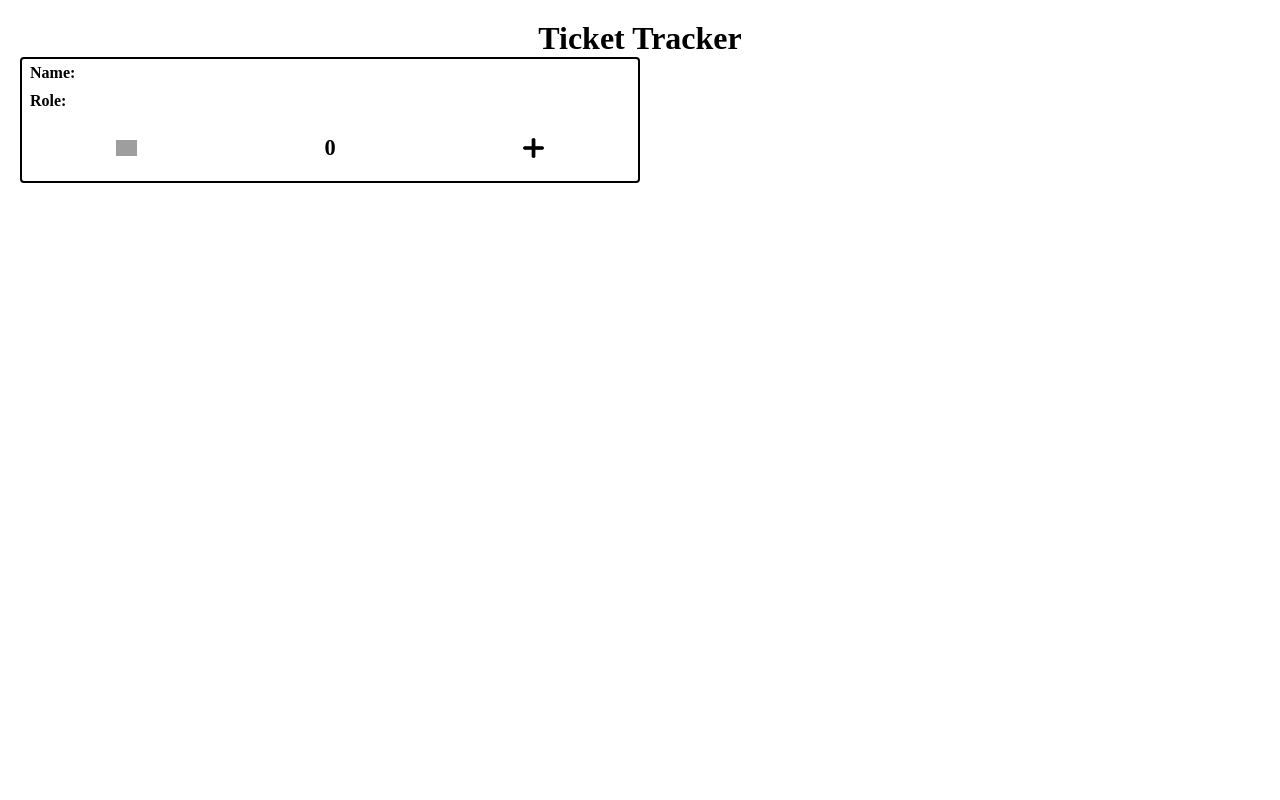
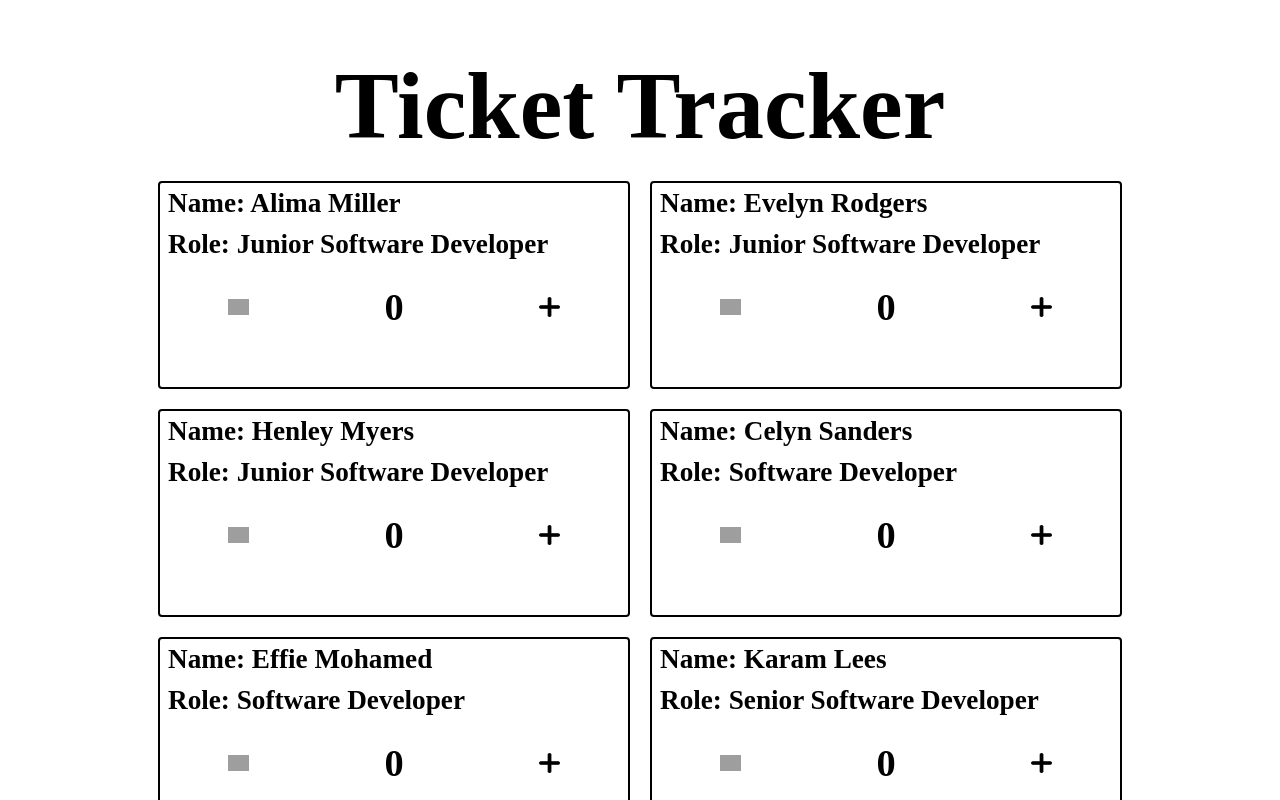
Before and after one commit to chae-la/project-4-react, a React (Vite) app: page / in a window 1280 px wide. Shown: the top 800 px of the page. Built offline with nearby package versions, Linux system fonts and the light colour scheme; grey boxes are pictures that could not be loaded.

Commit message:
styled tablet and laptop media queries

```diff
--- a/src/App.scss
+++ b/src/App.scss
@@ -8,5 +8,42 @@
     margin: 20px;
     &__title{
         text-align: center;
+        margin-bottom: 20px;
+    }
+    &__counter-container{
+    display: flex;
+    flex-direction: column;
+    justify-content: center;
+    align-items: center;
+    gap: 20px;
+}
+}
+
+
+@media screen and (min-width: 768px){
+    .app{
+        margin: 30px;
+        &__title{
+            font-size: 5rem;
+        }
+       &__counter-container{
+        flex-wrap: wrap;
+        flex-direction: row;
+
+       }
     }
 }
+
+@media screen and (min-width: 1024px){
+    .app{
+        margin: 50px;
+        &__title{
+            font-size: 6rem;
+        }
+       &__counter-container{
+        flex-wrap: wrap;
+        flex-direction: row;
+
+       }
+    }
+}
--- a/src/App.tsx
+++ b/src/App.tsx
@@ -3,10 +3,16 @@ import team from "./data/team";
 import Card from "./components/Card/Card";
 
 const App = () => {
+
   return (
     <div className="app">
-      <h1 className="app__title">Ticket Tracker</h1>
-      <Card />
+        <h1 className="app__title">Ticket Tracker</h1>
+      <div className="app__counter-container">
+      {team.map(member => (
+        <Card key={member.id} name={member.name} role={member.role} />
+      ))}
+
+      </div>
     </div>
   );
 };
--- a/src/components/Card/card.scss
+++ b/src/components/Card/card.scss
@@ -1,9 +1,26 @@
 .card{
     border: 2px solid black;
     border-radius: 4px;
-    width: 50%;
+    width: 70%;
+    height: 9rem;
     &__info{
         margin-left: 8px;
         padding: 5px 0;
     }
 }
+
+@media screen and (min-width: 768px){
+    .card{
+        width: 40%;
+        font-size: 1.5rem;
+        height: 13rem;
+    }
+}
+
+@media screen and (min-width: 1024px){
+    .card{
+        width: 40%;
+        font-size: 1.7rem;
+        height: 13rem;
+    }
+}
--- a/src/components/Counter/Counter.scss
+++ b/src/components/Counter/Counter.scss
@@ -6,9 +6,14 @@
     font-size: 0.7rem;
     &__button{
         width: 1.3rem;
-        // box-shadow: 0 0.625rem 1.25rem rgba(black, 0.25);
         &:hover{
             cursor: pointer;
         }
     }
 }
+
+@media screen and (min-width: 768px){
+    .counter{
+        font-size: 1.2rem;
+    }
+}
```
